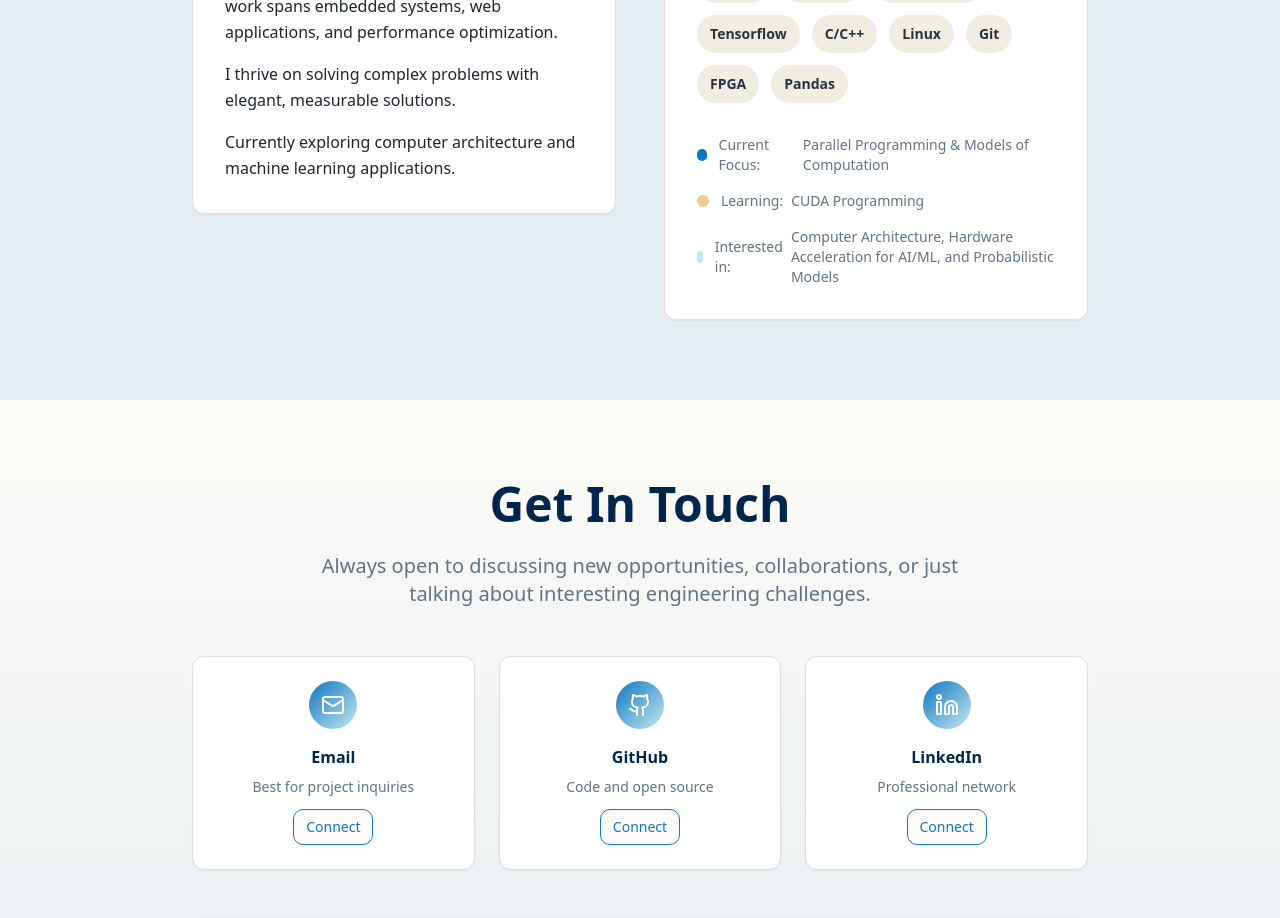
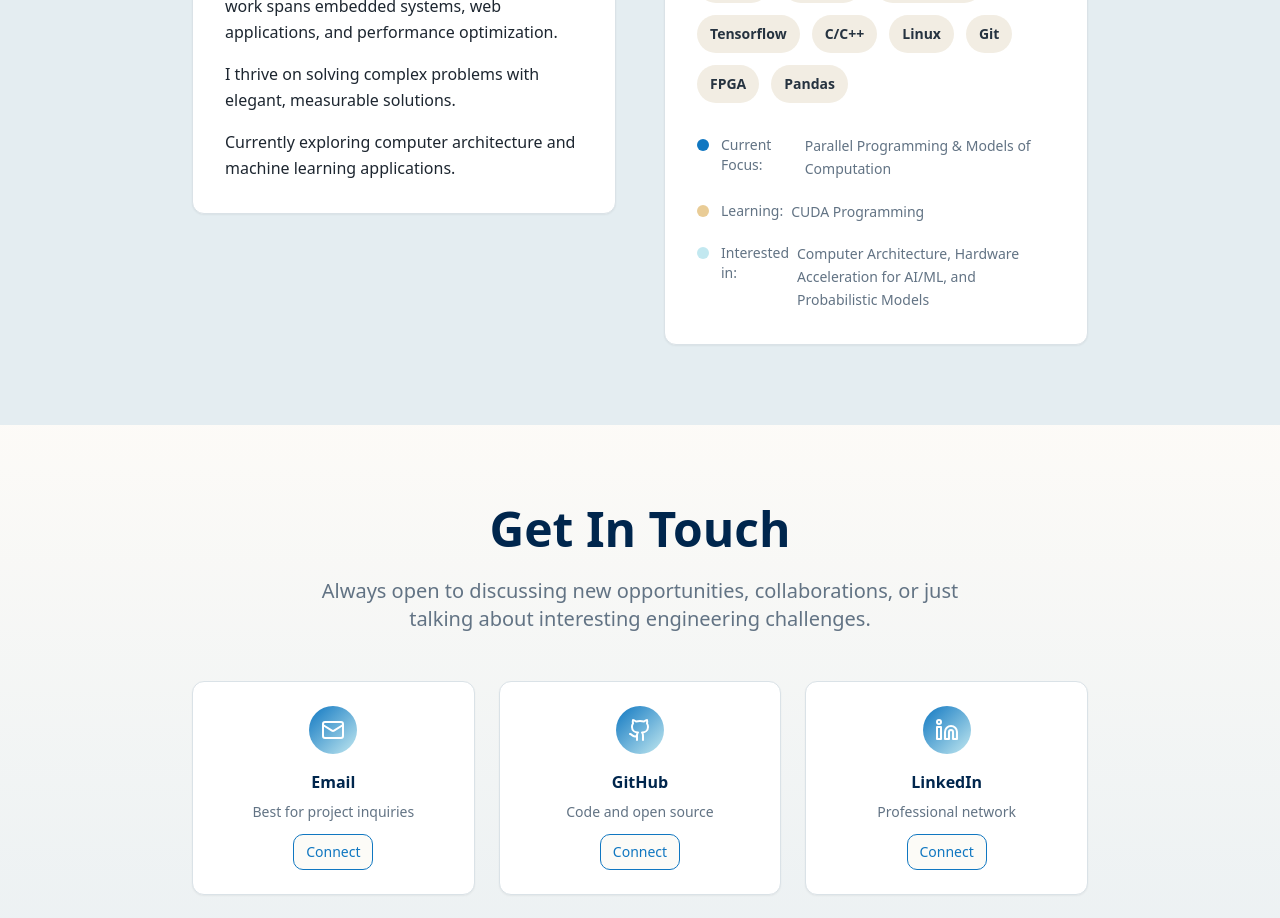
Before and after one commit to loganmw3/Portfolio, a React (Vite) app: page / in a window 1280 px wide. Shown: the part 2880-3798 px from the top of the page. Built offline with nearby package versions, Linux system fonts and the light colour scheme; the HTML template or start-up script is replaced by a standard one.

Commit message:
fixed squish

```diff
--- a/src/components/About.tsx
+++ b/src/components/About.tsx
@@ -72,23 +72,27 @@ const About = () => {
                   ))}
                 </div>
 
-                <div className="mt-8 space-y-4">
-                  <div className="flex items-center text-sm text-muted-foreground">
-                    <span className="w-3 h-3 rounded-full bg-ocean-primary mr-3"></span>
+                <div className="mt-8 space-y-5">
+                  <div className="flex items-start text-sm text-muted-foreground">
+                    <span className="w-3 h-3 mt-1 rounded-full bg-ocean-primary mr-3 flex-shrink-0"></span>
                     <span className="font-medium">Current Focus:</span>
-                    <span className="ml-2">
+                    <span className="ml-2 leading-relaxed">
                       Parallel Programming & Models of Computation
                     </span>
                   </div>
-                  <div className="flex items-center text-sm text-muted-foreground">
-                    <span className="w-3 h-3 rounded-full bg-sand-accent mr-3"></span>
+
+                  <div className="flex items-start text-sm text-muted-foreground">
+                    <span className="w-3 h-3 mt-1 rounded-full bg-sand-accent mr-3 flex-shrink-0"></span>
                     <span className="font-medium">Learning:</span>
-                    <span className="ml-2">CUDA Programming</span>
+                    <span className="ml-2 leading-relaxed">
+                      CUDA Programming
+                    </span>
                   </div>
-                  <div className="flex items-center text-sm text-muted-foreground">
-                    <span className="w-3 h-3 rounded-full bg-ocean-light mr-3"></span>
+
+                  <div className="flex items-start text-sm text-muted-foreground">
+                    <span className="w-3 h-3 mt-1 rounded-full bg-ocean-light mr-3 flex-shrink-0"></span>
                     <span className="font-medium">Interested in:</span>
-                    <span className="ml-2">
+                    <span className="ml-2 leading-relaxed">
                       Computer Architecture, Hardware Acceleration for AI/ML,
                       and Probabilistic Models
                     </span>
```
